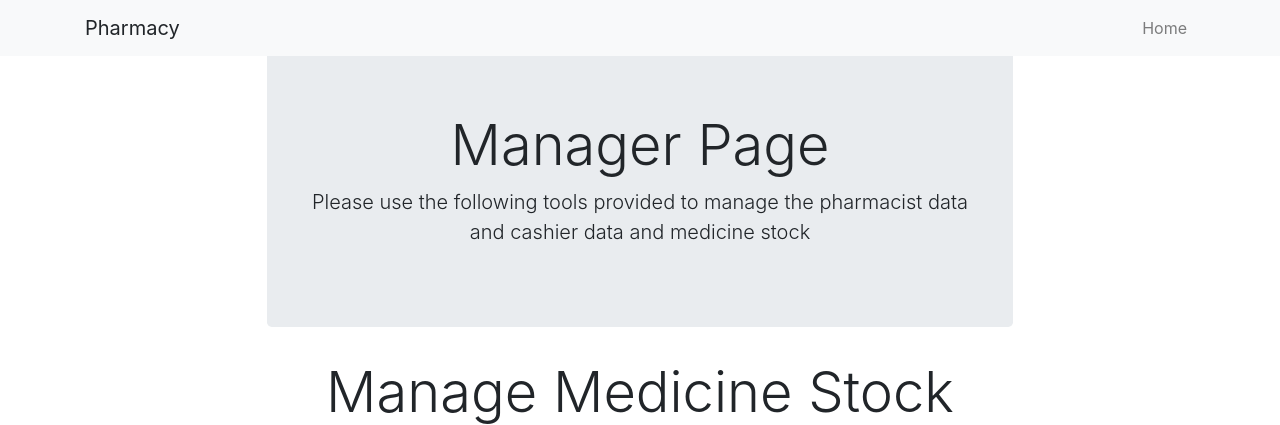
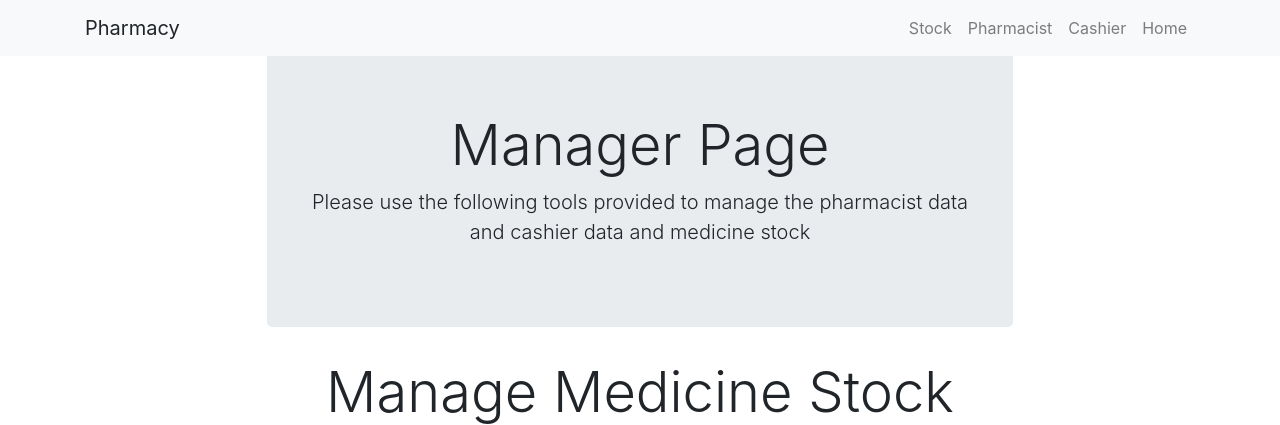
Before and after one commit to backstab319/Pharmacy-Management-System, a PHP site: page /manager.php in a window 1280 px wide. Shown: the top 425 px of the page. Run offline with PHP 8.4, Linux system fonts and the light colour scheme.

Commit message:
Update manager.php

```diff
--- a/manager.php
+++ b/manager.php
@@ -18,7 +18,16 @@
                     <div class="navbar-menu ml-auto">
                         <ul class="navbar-nav">
                             <li class="nav-item">
-                                <a class="nav-link" href="index.php">Home</a>
+                                <a class="nav-link" href="../medicinestock.php">Stock</a>
+                            </li>
+                            <li class="nav-item">
+                                <a class="nav-link" href="/manage/pharmacistdata.php">Pharmacist</a>
+                            </li>
+                            <li class="nav-item">
+                                <a class="nav-link" href="/manage/cashierdata.php">Cashier</a>
+                            </li>
+                            <li class="nav-item">
+                                <a class="nav-link" href="manager.php">Home</a>
                             </li>
                         </ul>
                     </div>
```
